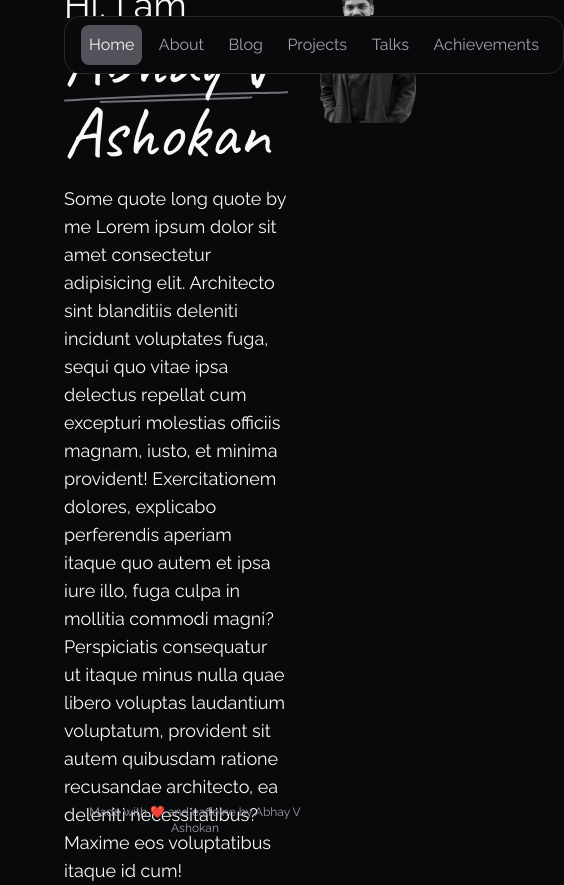
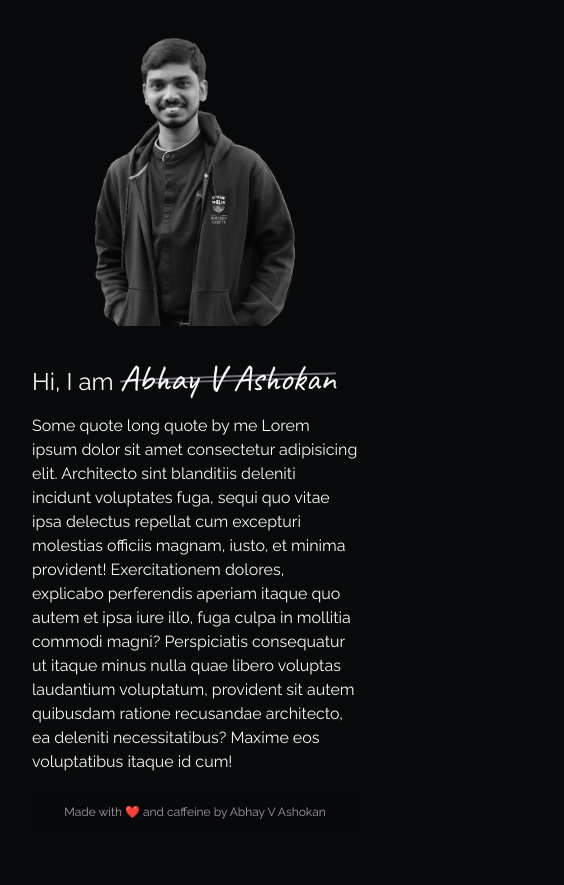
Before and after one commit to AbhayVAshokan/abhay.app, a Next.js app: page / in a window 390 px wide. Shown: the whole page, 564 px wide, since content can reach past the window. After the commit the page ends 844 px from the top, so only its background shows below. Built offline with nearby package versions, Linux system fonts and the light colour scheme.

Commit message:
Made the home page responsive

```diff
--- a/app/components/Copyright.tsx
+++ b/app/components/Copyright.tsx
@@ -1,3 +1,5 @@
-const Copyright = () => <p className="text-xs text-center text-zinc-400 p-2 bottom-0">Made with ❤️ and caffeine by Abhay V Ashokan</p>
+const Copyright = () => <div className="bg-background backdrop-blur bg-opacity-60 z-20 p-2">
+  <p className="text-xs text-center text-zinc-400">Made with ❤️ and caffeine by Abhay V Ashokan</p>
+</div>
 
 export default Copyright
--- a/app/components/NavBar.tsx
+++ b/app/components/NavBar.tsx
@@ -11,12 +11,12 @@ const NAV_LINKS = [
 ];
 
 const NavBar = () => (
-  <nav className="top-4 w-[500px] mx-auto sticky z-20 mb-4">
-    <ul className="flex justify-between w-full border items-center px-4 py-2 rounded-2xl border-zinc-800 bg-background">
+  <nav className="hidden md:block top-4 w-[450px] mx-auto sticky z-50 mb-4">
+    <ul className="flex justify-between w-full border items-center p-2 rounded-2xl border-zinc-800 bg-background text-sm backdrop-blur bg-opacity-60">
       {NAV_LINKS.map(({ label, link }) => (
         <li
           key={link}
-          className={classNames("p-2 rounded-lg  transition-colors", {
+          className={classNames("p-2 rounded-lg transition-colors", {
             // TODO: Replace this with URL pathname.
             "text-zinc-400 hover:bg-zinc-700 hover:text-zinc-500": link !== "/",
             "bg-zinc-600 text-typography hover:text-zinc-300": link === "/",
--- a/app/layout.tsx
+++ b/app/layout.tsx
@@ -41,7 +41,7 @@ const RootLayout = ({
       <body
         className={classNames(
           raleway.className,
-          "bg-background text-typography max-w-6xl px-16 mx-auto"
+          "bg-background text-typography max-w-6xl sm:px-16 px-8 py-4 mx-auto min-h-screen flex flex-col flex-grow"
         )}
       >
         <NavBar />
--- a/app/page.tsx
+++ b/app/page.tsx
@@ -8,17 +8,18 @@ const caveat = Caveat({
   weight: ["400"],
 });
 
+// TODO: Improve the tablet view.
+
 const Home = () => (
-  <main>
-    {/* 100vh - navbar height - footer height - navbar margin */}
-    <section className="h-[calc(100vh-58px-32px-2rem)] flex items-center">
-      <div className="grid grid-cols-12 gap-8">
+  <main className="flex-1 flex">
+    <section className="flex items-center py-2">
+      <div className="flex flex-col-reverse justify-center md:grid grid-cols-12 gap-8">
         <div className="col-span-8 my-auto">
-          <h1 className="text-4xl mb-4">
+          <h1 className="md:text-4xl text-2xl mb-4">
             Hi, I am{" "}
             <span
               className={classNames(
-                "inline-block relative text-7xl",
+                "inline-block relative md:text-7xl text-4xl",
                 caveat.className
               )}
             >
@@ -31,11 +32,11 @@ const Home = () => (
               />
             </span>
           </h1>
-          <h2 className="text-lg">
+          <h2 className="md:text-lg">
             Some quote long quote by me Lorem ipsum dolor sit amet consectetur adipisicing elit. Architecto sint blanditiis deleniti incidunt voluptates fuga, sequi quo vitae ipsa delectus repellat cum excepturi molestias officiis magnam, iusto, et minima provident! Exercitationem dolores, explicabo perferendis aperiam itaque quo autem et ipsa iure illo, fuga culpa in mollitia commodi magni? Perspiciatis consequatur ut itaque minus nulla quae libero voluptas laudantium voluptatum, provident sit autem quibusdam ratione recusandae architecto, ea deleniti necessitatibus? Maxime eos voluptatibus itaque id cum!
           </h2>
         </div>
-        <div className="col-span-4 relative aspect-[16/23]">
+        <div className="col-span-4 relative aspect-[16/23] h-72 md:h-auto md:w-auto self-center">
           <Image fill priority src="/home/abhay.webp" alt="Abhay V Ashokan" />
         </div>
       </div>
```
